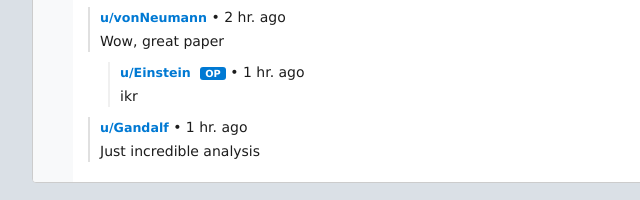
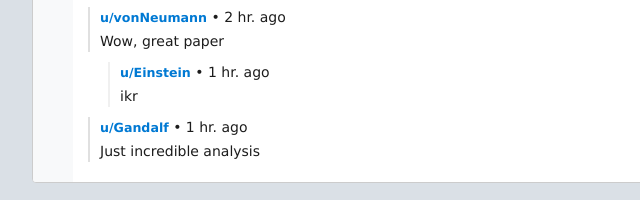
Before and after one commit to David3748/Are-We-Judgemental-Website, a plain HTML site: page index.html in a window 1280 px wide. Shown: the part 4019-4219 px from the top of the page, 223-863 px from the left. Drawn offline with nearby package versions, Linux system fonts and the light colour scheme.

Commit message:
einstein not OP

```diff
--- a/index.html
+++ b/index.html
@@ -209,7 +209,7 @@
                             <p>Wow, great paper</p>
                         </div>
                          <div class="comment indent-1">
-                            <p><strong>u/Einstein</strong> <span class="op-badge">OP</span> • 1 hr. ago</p>
+                            <p><strong>u/Einstein</strong>  • 1 hr. ago</p>
                             <p>ikr</p>
                         </div>
                         <div class="comment">
```
